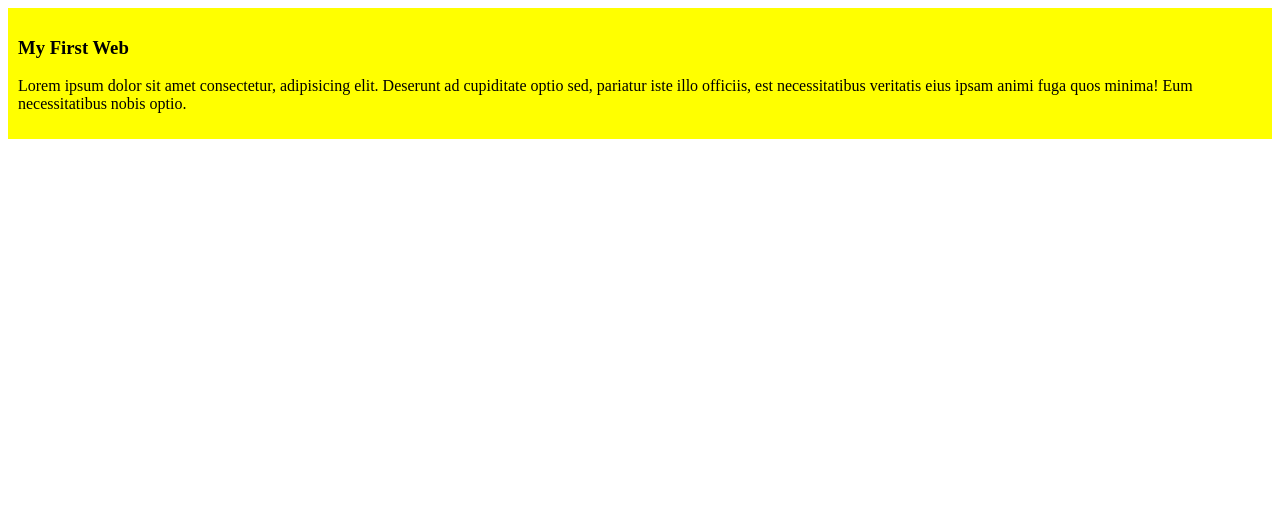
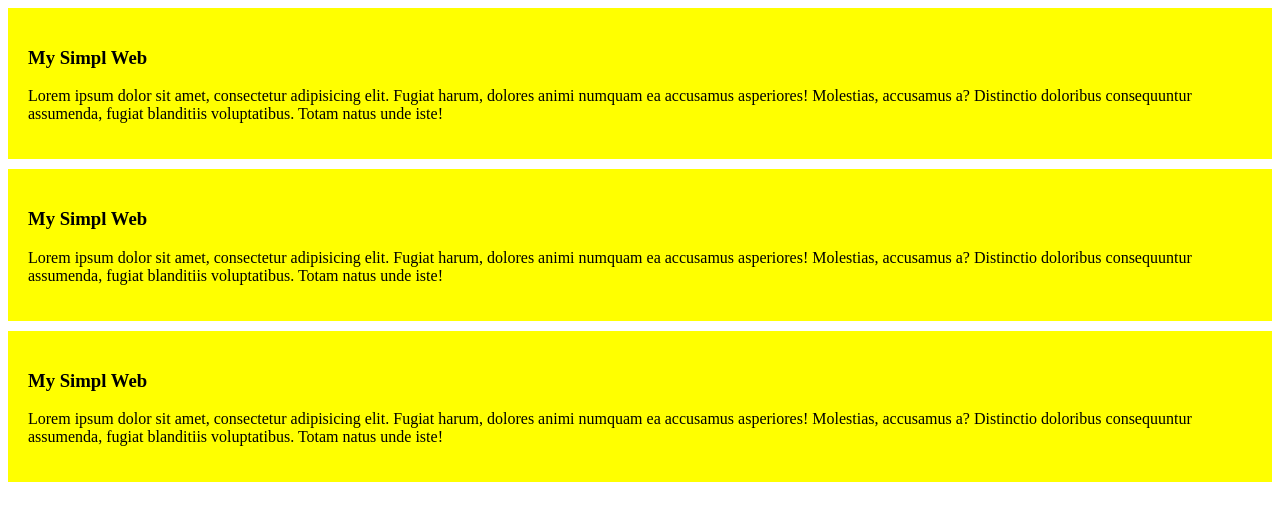
Before and after one commit to rayadkhan001/my-simp-web, a plain HTML site: page index.html in a window 1280 px wide. Drawn offline with Linux system fonts and the light colour scheme.

Commit message:
PH - added the second and the third blog

```diff
--- a/css/blog.css
+++ /dev/null
@@ -1,4 +0,0 @@
-div{
-    background-color: yellow;
-    padding: 10px;
-}
--- /dev/null
+++ b/css/blog2.css
@@ -0,0 +1,5 @@
+div{
+    background-color: yellow;
+    padding: 20px;
+    margin-bottom: 10px;
+}
--- a/index.html
+++ b/index.html
@@ -4,12 +4,20 @@
     <meta charset="UTF-8">
     <meta name="viewport" content="width=device-width, initial-scale=1.0">
     <title>My Simple Web</title>
-    <link rel="stylesheet" href="css/blog.css">
+    <link rel="stylesheet" href="css/blog2.css">
 </head>
 <body>
     <div>
-        <h3>My First Web</h3>
-        <p>Lorem ipsum dolor sit amet consectetur, adipisicing elit. Deserunt ad cupiditate optio sed, pariatur iste illo officiis, est necessitatibus veritatis eius ipsam animi fuga quos minima! Eum necessitatibus nobis optio.</p>
+        <h3>My Simpl Web</h3>
+        <p>Lorem ipsum dolor sit amet, consectetur adipisicing elit. Fugiat harum, dolores animi numquam ea accusamus asperiores! Molestias, accusamus a? Distinctio doloribus consequuntur assumenda, fugiat blanditiis voluptatibus. Totam natus unde iste!</p>
+    </div>
+    <div>
+        <h3>My Simpl Web</h3>
+        <p>Lorem ipsum dolor sit amet, consectetur adipisicing elit. Fugiat harum, dolores animi numquam ea accusamus asperiores! Molestias, accusamus a? Distinctio doloribus consequuntur assumenda, fugiat blanditiis voluptatibus. Totam natus unde iste!</p>
+    </div>
+    <div>
+        <h3>My Simpl Web</h3>
+        <p>Lorem ipsum dolor sit amet, consectetur adipisicing elit. Fugiat harum, dolores animi numquam ea accusamus asperiores! Molestias, accusamus a? Distinctio doloribus consequuntur assumenda, fugiat blanditiis voluptatibus. Totam natus unde iste!</p>
     </div>
 </body>
 </html>
```
